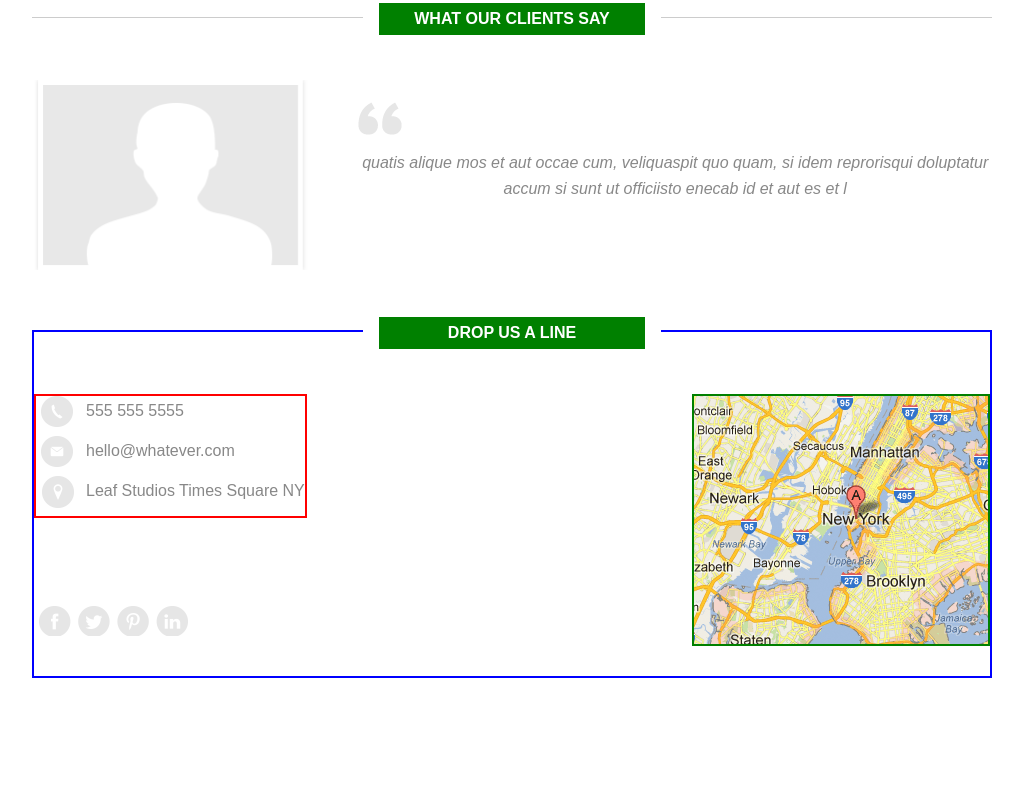
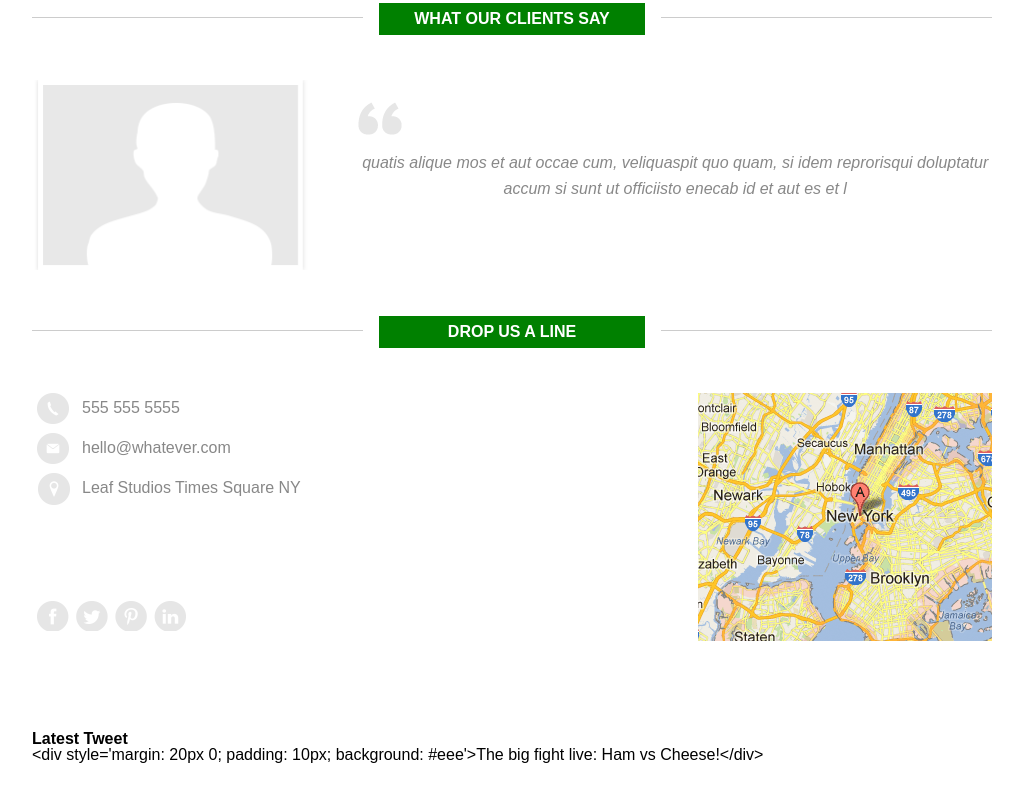
Before and after one commit to andrewbraunsdorf/jqueryintro, a plain HTML site: page index.html in a window 1280 px wide. Shown: the part 886-1687 px from the top of the page, without its empty margins (128-1151 px from the left). Before the commit the page ends 1624 px from the top, so only its background shows below. Drawn offline with Linux system fonts and the light colour scheme.

Commit message:
used adding and changing content

```diff
--- a/index.html
+++ b/index.html
@@ -83,6 +83,12 @@
                     <li class="linked-in"><a href="">Linked In</a></li>
                 </ul>
             </section>
+            <section id="tweets">
+                <h2>Latest Tweet</h2>
+                <div>
+                    <p>For all tweets, check out our Twitter</p>
+                </div>
+            </section>
         </div>
 
     </div>
--- a/scripts/scripts.js
+++ b/scripts/scripts.js
@@ -1,3 +1,15 @@
-$("#contact-methods").css({border: "2px solid red"})
-. next().css({border: "2px solid green"})
-.closest("section").css({border: "2px solid blue"});
+var tweet = "<div style='margin: 20px 0; padding: 10px; background: #eee'>The big fight live: Ham vs Cheese!</div>"
+
+$("#tweets p").text(tweet)
+// //ADDING & Changing Content
+
+// .append() adds content to bottom of the element
+// .prepend() adds content to the top of element
+// .before() adds content before element
+// .after() adds content after element
+// .html() changeds the whole html of element
+// .text() changes text of an element
+
+// $("#contact-methods").css({border: "2px solid red"})
+// . next().css({border: "2px solid green"})
+// .closest("section").css({border: "2px solid blue"});
```
Also changed, not shown: jquery.txt.
